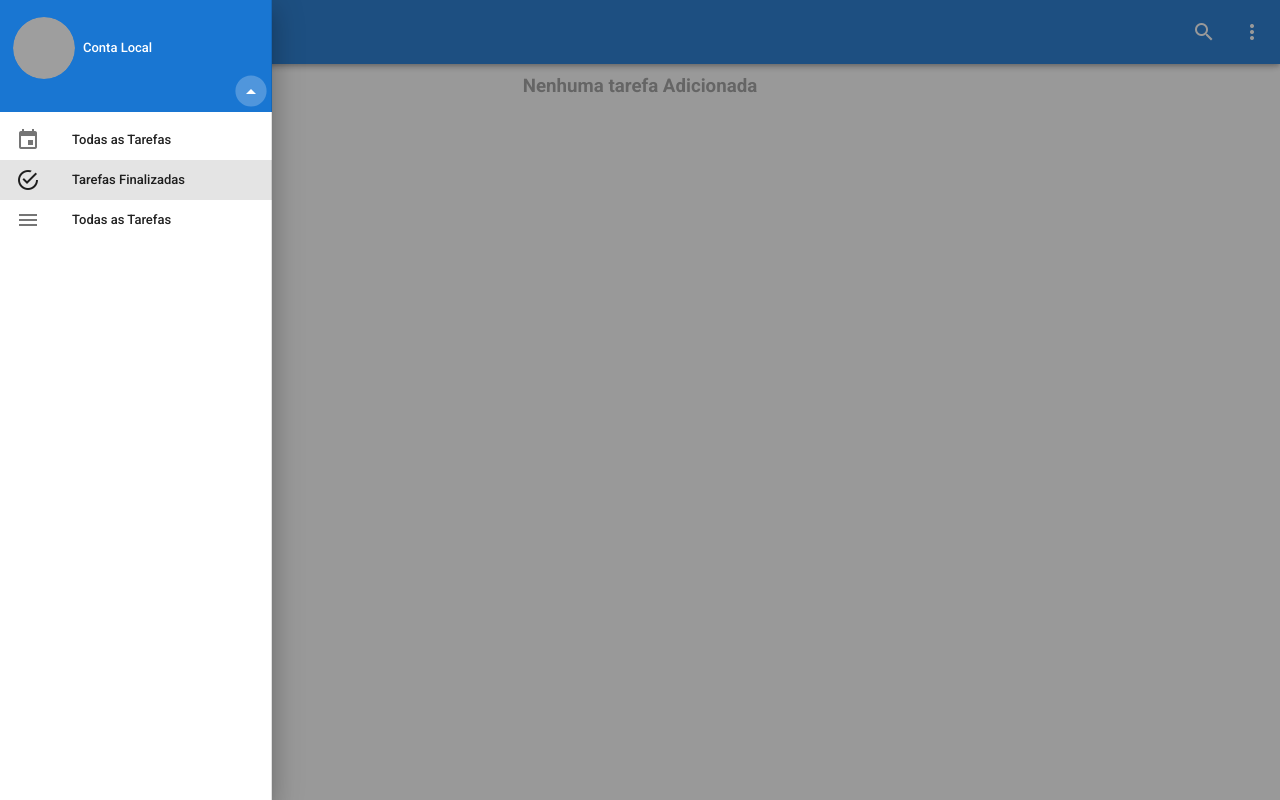
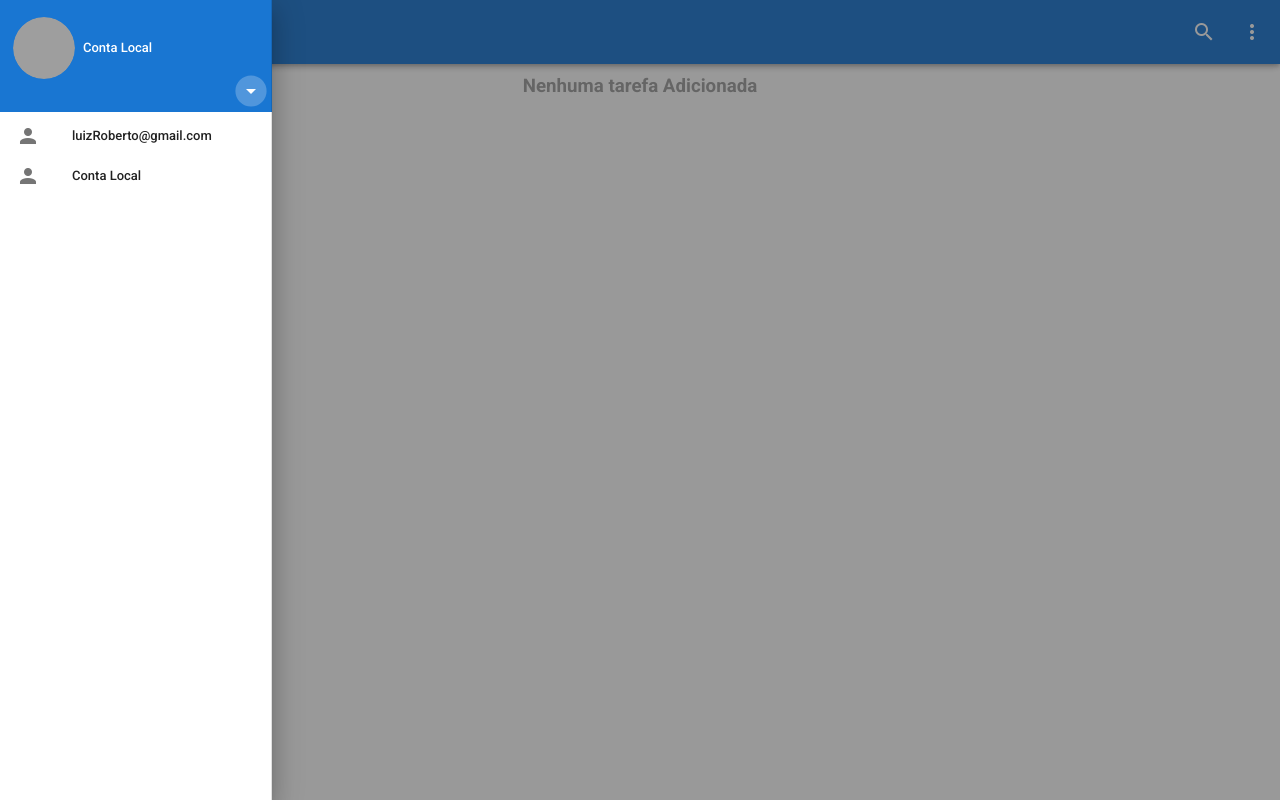
Before and after one commit to betogroo/whendo-v3, a Vue app: page / in a window 1280 px wide. Both pictures are taken after a click on the button 251 px from the left and 91 px from the top of the page. Built offline with nearby package versions, Linux system fonts and the light colour scheme; grey boxes are pictures that could not be loaded.

Commit message:
refactor: Separate DrawerMenu into own component

```diff
--- a/src/components/layout/AppBar.vue
+++ b/src/components/layout/AppBar.vue
@@ -27,22 +27,16 @@
     </v-app-bar>
     <v-navigation-drawer app v-model="drawer" temporary width="272">
       <drawer-profile
+        :viewMode="viewMode"
         :isLogged="isLogged"
         :loggedUser="isLogged ? loggedUser : localUser"
+        @toggleViewMode="toggleViewMode"
       />
-      <div id="drawer-menu">
-        <v-list dense>
-          <v-list-item-group v-model="selectedItem">
-            <v-list-item v-for="(item, i) in allTaskLists" :key="i">
-              <v-list-item-icon>
-                <v-icon v-text="item.icon"></v-icon>
-              </v-list-item-icon>
-              <v-list-item-content>
-                <v-list-item-title v-text="item.text"></v-list-item-title>
-              </v-list-item-content>
-            </v-list-item>
-          </v-list-item-group>
-        </v-list>
+      <div v-if="viewMode">
+        <drawer-menu :items="allTaskLists" />
+      </div>
+      <div v-else>
+        <drawer-menu :items="accounts" />
       </div>
     </v-navigation-drawer>
   </div>
@@ -50,11 +44,13 @@
 
 <script>
 import DrawerProfile from '@/components/layout/widgets/DrawerProfile.vue'
+import DrawerMenu from '@/components/layout/widgets/DrawerMenu.vue'
 export default {
   name: 'AppBar',
 
   components: {
-    DrawerProfile
+    DrawerProfile,
+    DrawerMenu
   },
 
   props: {
@@ -65,17 +61,24 @@ export default {
   },
 
   data: () => ({
+    viewMode: true,
     isLogged: false,
     loggedUser: {
+      id: '4021e344-ac09-46f8-9eb2-83009cd38568',
       name: 'Luiz Roberto Cintra',
       imageProfile: 'https://randomuser.me/api/portraits/men/81.jpg',
-      email: 'luizRoberto@gmail.com'
+      email: 'luizRoberto@gmail.com',
+      text: 'luizRoberto@gmail.com',
+      icon: 'mdi-account'
     },
     localUser: {
+      id: '5f9d3e62-947d-4464-9500-739de6b5cd51',
       name: 'Conta Local',
       imageProfile:
         'https://www.pngarts.com/files/10/Default-Profile-Picture-Download-PNG-Image.png',
-      email: ''
+      email: 'Conta Local',
+      text: 'Conta Local',
+      icon: 'mdi-account'
     },
     drawer: true,
     navRightMenu: [
@@ -85,8 +88,7 @@ export default {
       { title: 'Esconder Tarefas Concluídas' },
       { title: 'Enviar' }
     ],
-    selectedItem: 1,
-    defaultItems: [
+    defaultMenuItems: [
       { text: 'Todas as Tarefas', icon: 'mdi-calendar' },
       {
         text: 'Tarefas Finalizadas',
@@ -99,13 +101,20 @@ export default {
   methods: {
     toggleDrawer() {
       this.$emit('toggleDrawer')
+    },
+    toggleViewMode() {
+      this.viewMode = !this.viewMode
     }
   },
 
   computed: {
     allTaskLists() {
-      const tasklists = [...this.defaultItems, ...this.taskLists]
+      const tasklists = [...this.defaultMenuItems, ...this.taskLists]
       return tasklists
+    },
+    accounts() {
+      const accounts = [this.loggedUser, this.localUser]
+      return accounts
     }
   }
 }
--- /dev/null
+++ b/src/components/layout/widgets/DrawerMenu.vue
@@ -0,0 +1,35 @@
+<template>
+  <div id="drawer-menu">
+    <v-list dense class="pt-1">
+      <v-list-item-group v-model="selectedItem">
+        <v-list-item v-for="(item, i) in items" :key="`${i}_${item.text}`">
+          <v-list-item-icon>
+            <v-icon v-text="item.icon"></v-icon>
+          </v-list-item-icon>
+          <v-list-item-content>
+            <v-list-item-title v-text="item.text"></v-list-item-title>
+          </v-list-item-content>
+        </v-list-item>
+      </v-list-item-group>
+    </v-list>
+  </div>
+</template>
+
+<script>
+export default {
+  name: 'DrawerMenu',
+
+  props: {
+    items: {
+      type: Array,
+      required: true
+    }
+  },
+
+  data: () => ({
+    selectedItem: 0
+  })
+}
+</script>
+
+<style></style>
--- a/src/components/layout/widgets/DrawerProfile.vue
+++ b/src/components/layout/widgets/DrawerProfile.vue
@@ -14,8 +14,8 @@
         </v-list-item-content>
       </v-list-item>
       <div class="d-flex flex-row-reverse pr-2 pb-2">
-        <v-icon @click="toggleOptions" medium dark
-          >mdi-menu-{{ toggleOptionsButton ? 'up' : 'down' }}</v-icon
+        <v-icon @click="toggleViewMode" medium dark
+          >mdi-menu-{{ viewMode ? 'up' : 'down' }}</v-icon
         >
       </div>
     </v-list>
@@ -27,6 +27,10 @@ export default {
   name: 'DrawerProfile',
 
   props: {
+    viewMode: {
+      type: Boolean,
+      default: true
+    },
     loggedUser: {
       type: Object,
       required: true
@@ -37,13 +41,9 @@ export default {
     }
   },
 
-  data: () => ({
-    toggleOptionsButton: 0
-  }),
-
   methods: {
-    toggleOptions() {
-      this.toggleOptionsButton = !this.toggleOptionsButton
+    toggleViewMode() {
+      this.$emit('toggleViewMode')
     }
   }
 }
```
